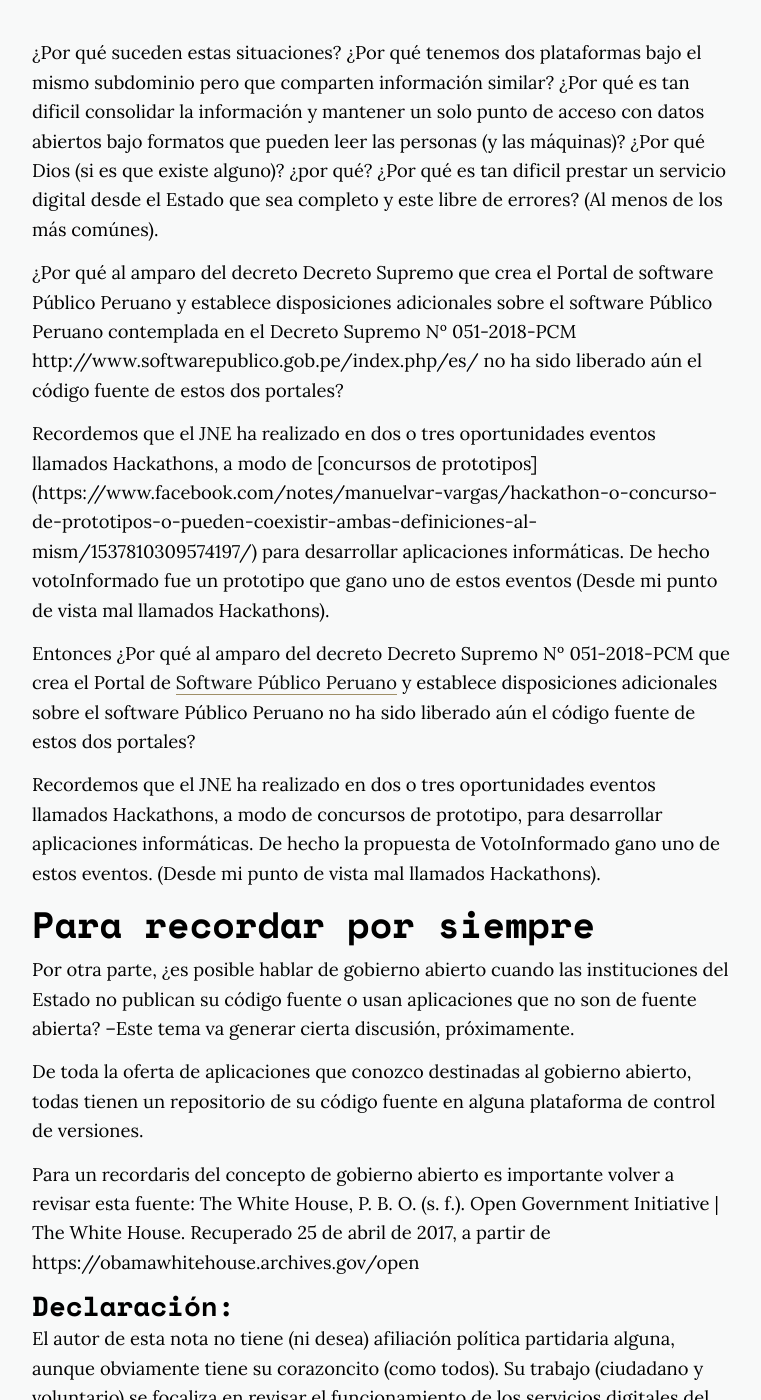
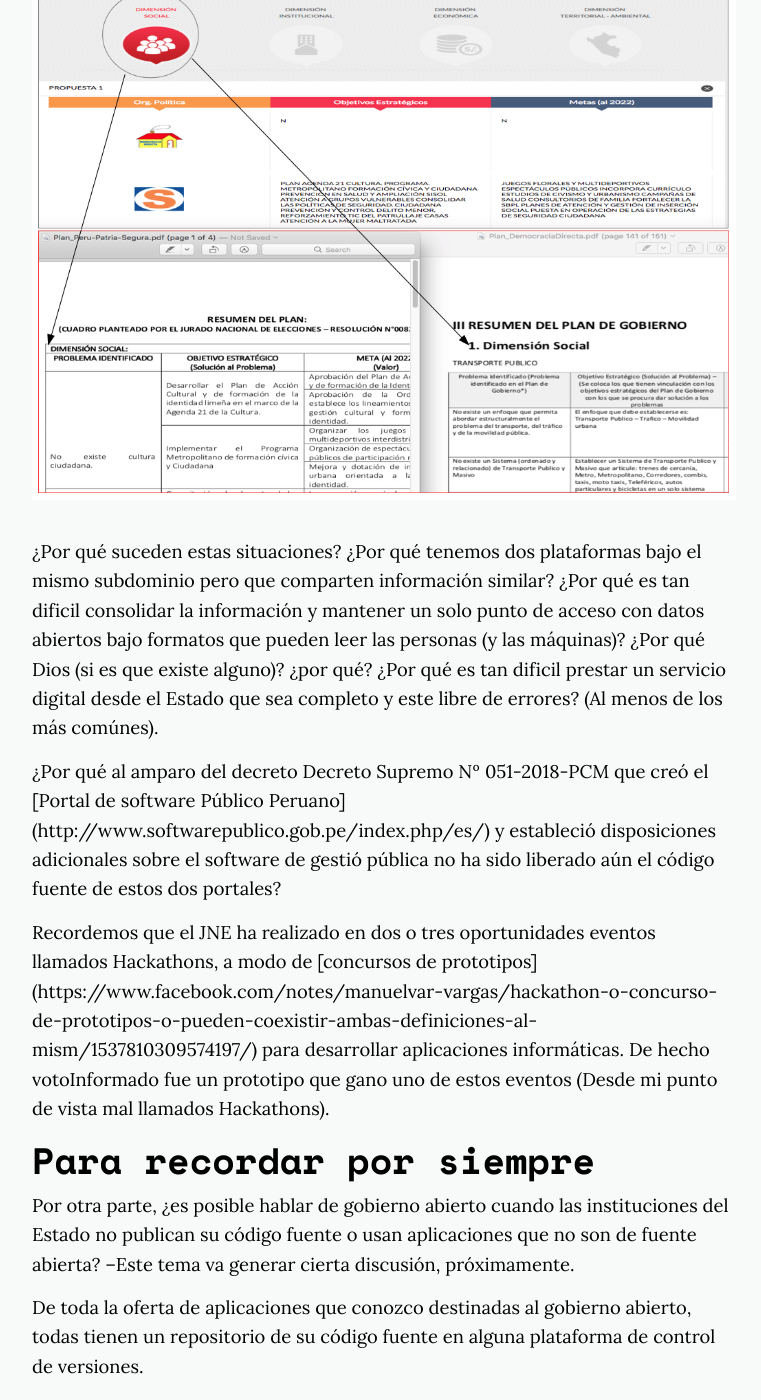
Before and after one commit to manuelvarzen/Vigia, a Jekyll site: the page built from _posts/2018-08-10-JNE-VotoInformado.md, in a window 1280 px wide and 1400 px high, scrolled down 1407 px. Shown: the whole window, without its empty margins (256-1017 px from the left). Built offline with Jekyll 4.4.1, drawn with Linux system fonts in a browser that asks for light colours; nearby versions of some CDN libraries.

Commit message:
Update 2018-08-10-JNE-VotoInformado.md

```diff
--- a/_posts/2018-08-10-JNE-VotoInformado.md
+++ b/_posts/2018-08-10-JNE-VotoInformado.md
@@ -21,17 +21,13 @@
 
 Pero cuando revisamos los planes en formato de PDF, publicados en esta otra:[Plataforma Electoral] (https://plataformaelectoral.jne.gob.pe/ListaDeCandidatos/Index) advertimos que si existen propuestas de ambos candidatos para aquella categoría.
 
-![Comparación web vs pdf]({{ "/Vigia/img/JNE_VotoInformado_Comparacion.jpg" | absolute_url }})
+![Comparación web vs pdf]({{ "/img/JNE_VotoInformado_Comparacion.jpg" | absolute_url }})
 
 ¿Por qué suceden estas situaciones? ¿Por qué tenemos dos plataformas bajo el mismo subdominio pero que comparten información similar? ¿Por qué es tan dificil consolidar la información y mantener un solo punto de acceso con datos abiertos bajo formatos que pueden leer las personas (y las máquinas)? ¿Por qué Dios (si es que existe alguno)? ¿por qué? ¿Por qué es tan dificil prestar un servicio digital desde el Estado que sea completo y este libre de errores? (Al menos de los más comúnes).
 
-¿Por qué al amparo del decreto Decreto Supremo que crea el Portal de software Público Peruano y establece disposiciones adicionales sobre el software Público Peruano contemplada en el Decreto Supremo Nº 051-2018-PCM http://www.softwarepublico.gob.pe/index.php/es/ no ha sido liberado aún el código fuente de estos dos portales?
+¿Por qué al amparo del decreto Decreto Supremo Nº 051-2018-PCM que creó el [Portal de software Público Peruano] (http://www.softwarepublico.gob.pe/index.php/es/) y estableció disposiciones adicionales sobre el software de gestió pública no ha sido liberado aún el código fuente de estos dos portales?
 
 Recordemos que el JNE ha realizado en dos o tres oportunidades eventos llamados Hackathons, a modo de [concursos de prototipos] (https://www.facebook.com/notes/manuelvar-vargas/hackathon-o-concurso-de-prototipos-o-pueden-coexistir-ambas-definiciones-al-mism/1537810309574197/) para desarrollar aplicaciones informáticas. De hecho votoInformado fue un prototipo que gano uno de estos eventos (Desde mi punto de vista mal llamados Hackathons).
-
-Entonces ¿Por qué al amparo del decreto Decreto Supremo Nº 051-2018-PCM que crea el Portal de [Software Público Peruano](http://www.softwarepublico.gob.pe/index.php/es/) y establece disposiciones adicionales sobre el software Público Peruano no ha sido liberado aún el código fuente de estos dos portales?
-
-Recordemos que el JNE ha realizado en dos o tres oportunidades eventos llamados Hackathons, a modo de concursos de prototipo, para desarrollar aplicaciones informáticas. De hecho la propuesta de VotoInformado gano uno de estos eventos. (Desde mi punto de vista mal llamados Hackathons).
 
 ## Para recordar por siempre
 Por otra parte, ¿es posible hablar de gobierno abierto cuando las instituciones del Estado no publican su código fuente o usan aplicaciones que no son de fuente abierta? --Este tema va generar cierta discusión, próximamente.
```
